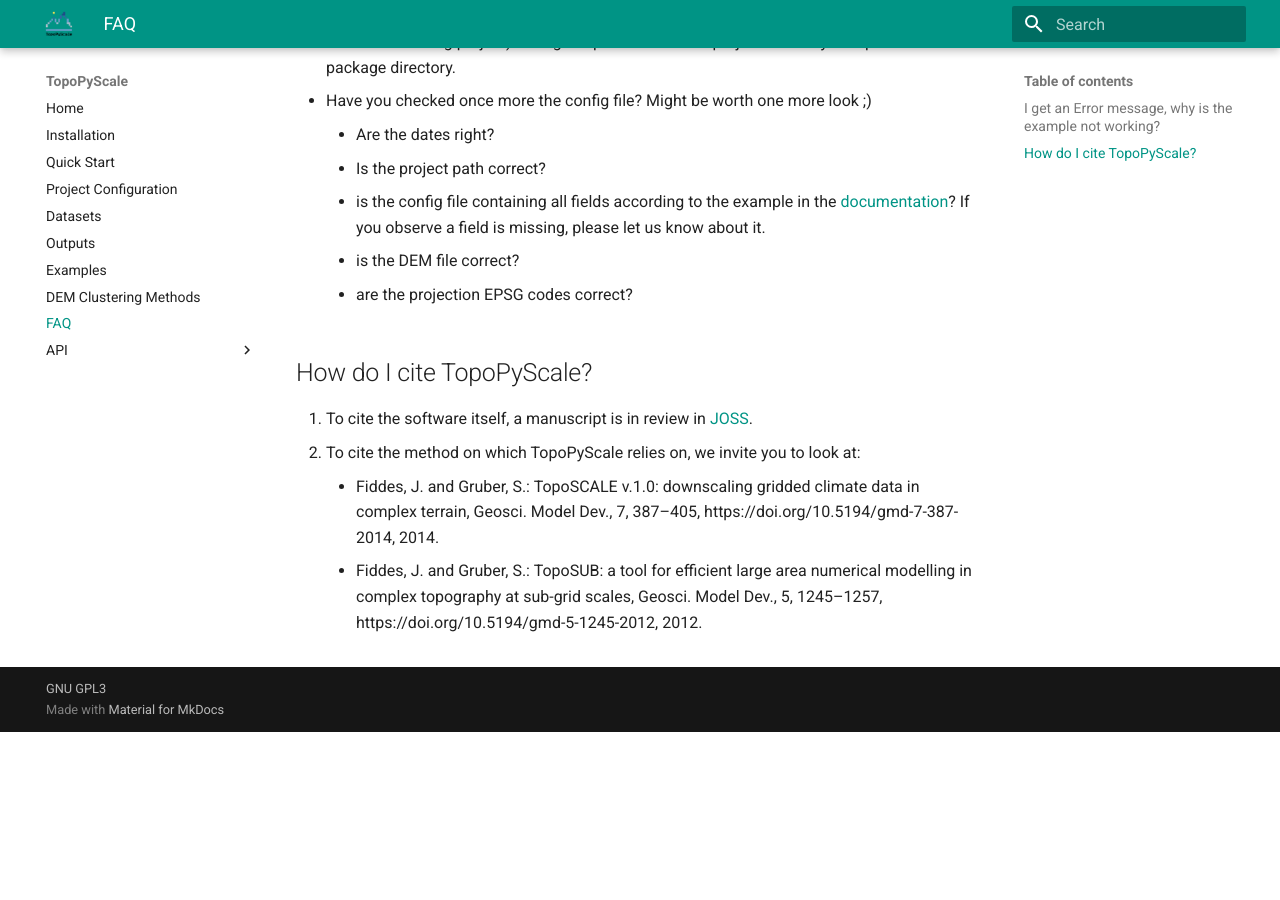
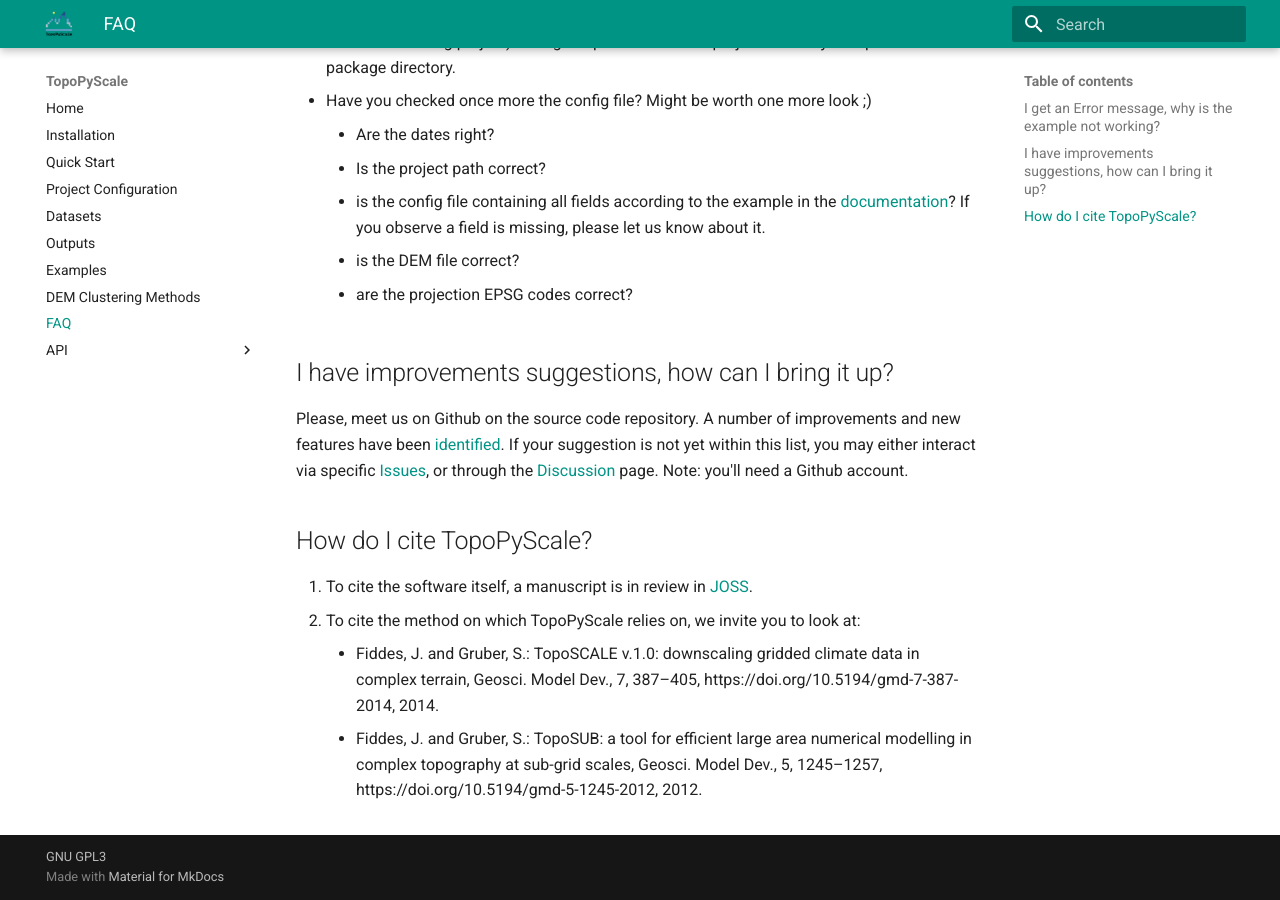
Before and after one commit to ArcticSnow/TopoPyScale_Documentation, an MkDocs documentation site: the page built from docs/20_FAQ.md, in a window 1280 px wide and 900 px high, scrolled down 571 px. Built offline with MkDocs 1.6.1 and Material for MkDocs 9.7.7, drawn with Linux system fonts in a browser that asks for light colours; before the commit the page ends 1303 px from its top, so only the background shows below that.

Commit message:
more FAQ

```diff
--- a/docs/20_FAQ.md
+++ b/docs/20_FAQ.md
@@ -18,6 +18,9 @@ If reading the error message does not give you clear pointers to solving the pro
 	- is the DEM  file correct?
 	- are the projection EPSG codes correct?
 
+## I have improvements suggestions, how can I bring it up?
+Please, meet us on Github on the source code repository. A number of improvements and new features have been [identified](https://github.com/ArcticSnow/TopoPyScale/issues?q=is%3Aopen+is%3Aissue+label%3Aenhancement+). If your suggestion is not yet within this list, you may either interact via specific [Issues](https://github.com/ArcticSnow/TopoPyScale/issues), or through the [Discussion](https://github.com/ArcticSnow/TopoPyScale/discussions) page. Note: you'll need a Github account.
+
 ## How do I cite TopoPyScale?
 
 1. To cite the software itself, a manuscript is in review in [JOSS](https://joss.theoj.org/papers/91621581b2d0c097495fdd1e58179e87).
```
